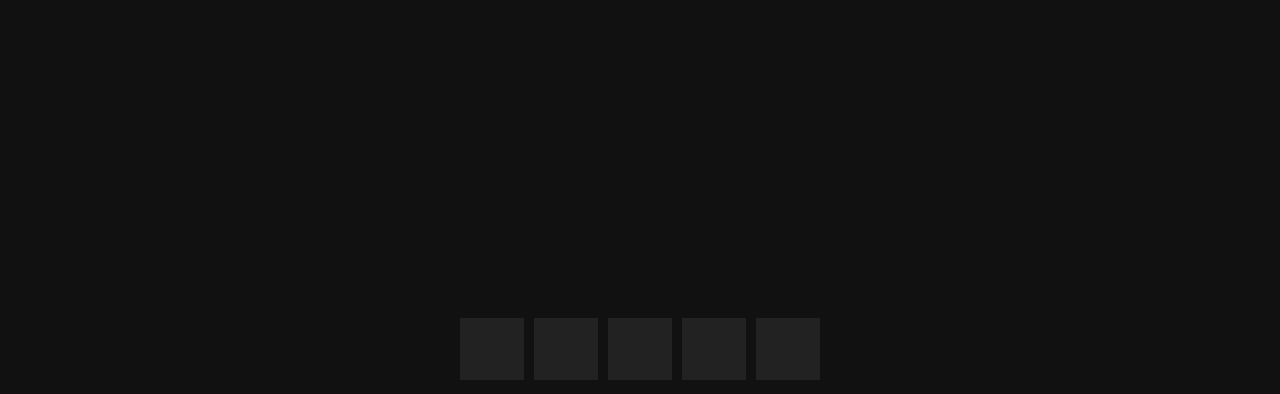
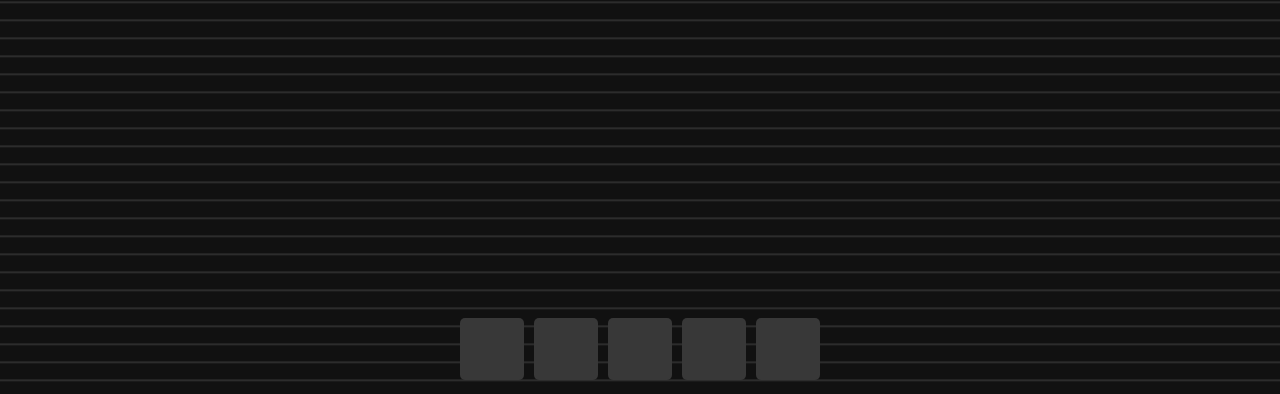
Before and after one commit to adr-ian-ba/bbp, a plain HTML site: page index.html in a window 1280 px wide. Shown: the top 394 px of the page. Drawn offline with Linux system fonts and the light colour scheme.

Commit message:
linear grad

```diff
--- a/index.html
+++ b/index.html
@@ -5,13 +5,17 @@
     <meta name="viewport" content="width=device-width, initial-scale=1.0">
     <title>Password Shuffle</title>
     <style>
-        body {
+        body{
+            /* background-color: #111; */
+            overflow: hidden;
+        }
+        .body {
             display: flex;
             flex-direction: column;
             align-items: center;
             justify-content: center;
             height: 100vh;
-            background-color: #111;
+            /* background-color: #111; */
             color: white;
             font-family: Arial, sans-serif;
             text-align: center;
@@ -26,9 +30,10 @@
             font-size: 2rem;
             text-align: center;
             border: none;
-            background: #222;
+            background: #383838;
             color: white;
             outline: none;
+            border-radius: 5px;
         }
         input::-webkit-outer-spin-button,
         input::-webkit-inner-spin-button {
@@ -59,9 +64,39 @@
             opacity: 0;
             transition: opacity 1s ease-in-out;
         }
+
+        .overlay {
+    background: repeating-linear-gradient(
+        #111,
+        #111 15px,
+        #2c2c2c 15px,
+        #2c2c2c 17px
+    );
+    position: absolute;
+    top: 0;
+    left: 0;
+    width: 100%;
+    height: 100%;
+    z-index: -1;
+    background-size: 100% 18px;
+    animation: pan 30s linear infinite;
+}
+
+@keyframes pan {
+    0% {
+        background-position: 0 0;
+    }
+    100% {
+        background-position: 0 100%;
+    }
+}
     </style>
 </head>
 <body>
+    <div class="overlay"></div>
+    <div class="body">
+
+
         <div id="video-container">
             <iframe width="560" height="315" src="https://www.youtube.com/embed/OgG-dN94NfQ?si=XpMb68hhsMi2Y82L" title="YouTube video player" frameborder="0" allow="accelerometer; autoplay; clipboard-write; encrypted-media; gyroscope; picture-in-picture; web-share" referrerpolicy="strict-origin-when-cross-origin" allowfullscreen></iframe>
         </div>
@@ -74,6 +109,7 @@
         </div>
         <div id="shuffling-text">**********</div>
         <button id="submit-btn">Submit</button>
+    </div>
 
 
     <script>
```
Lines whose indentation alone changed are shown as unchanged.
